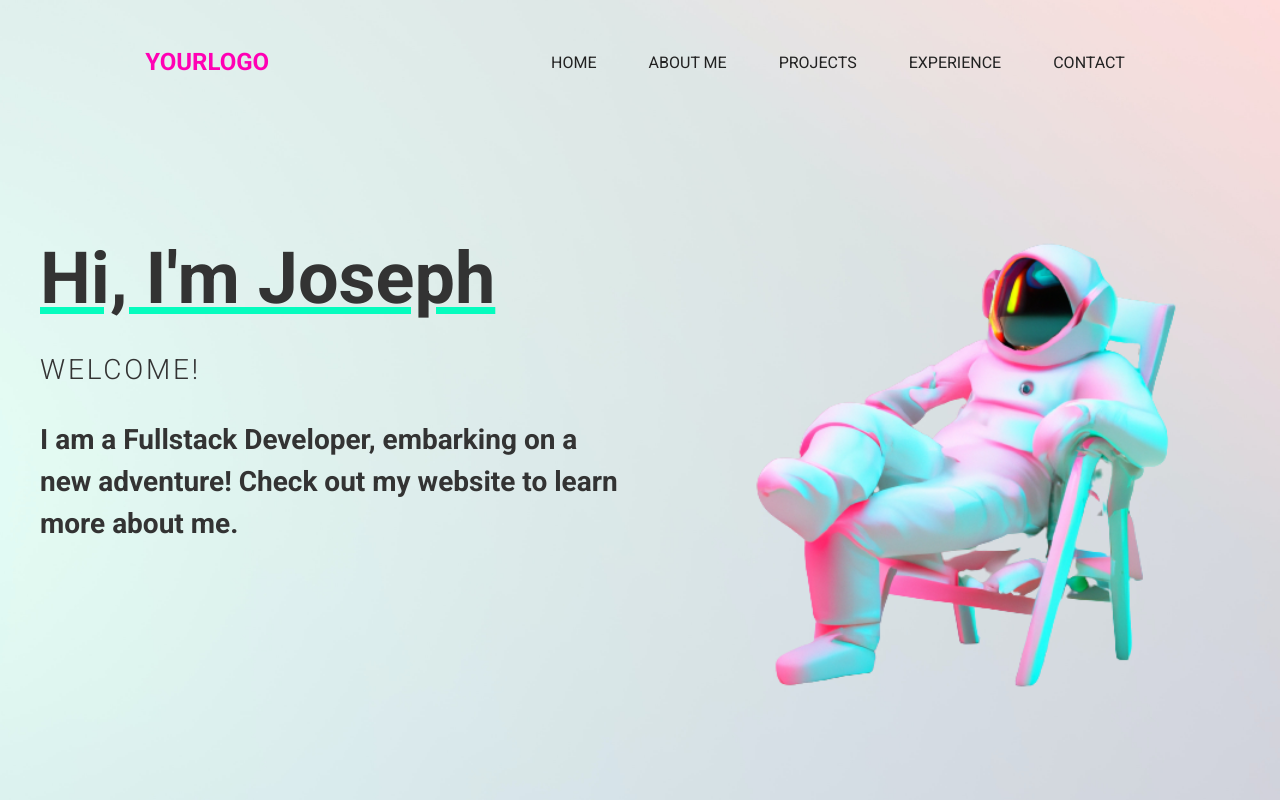
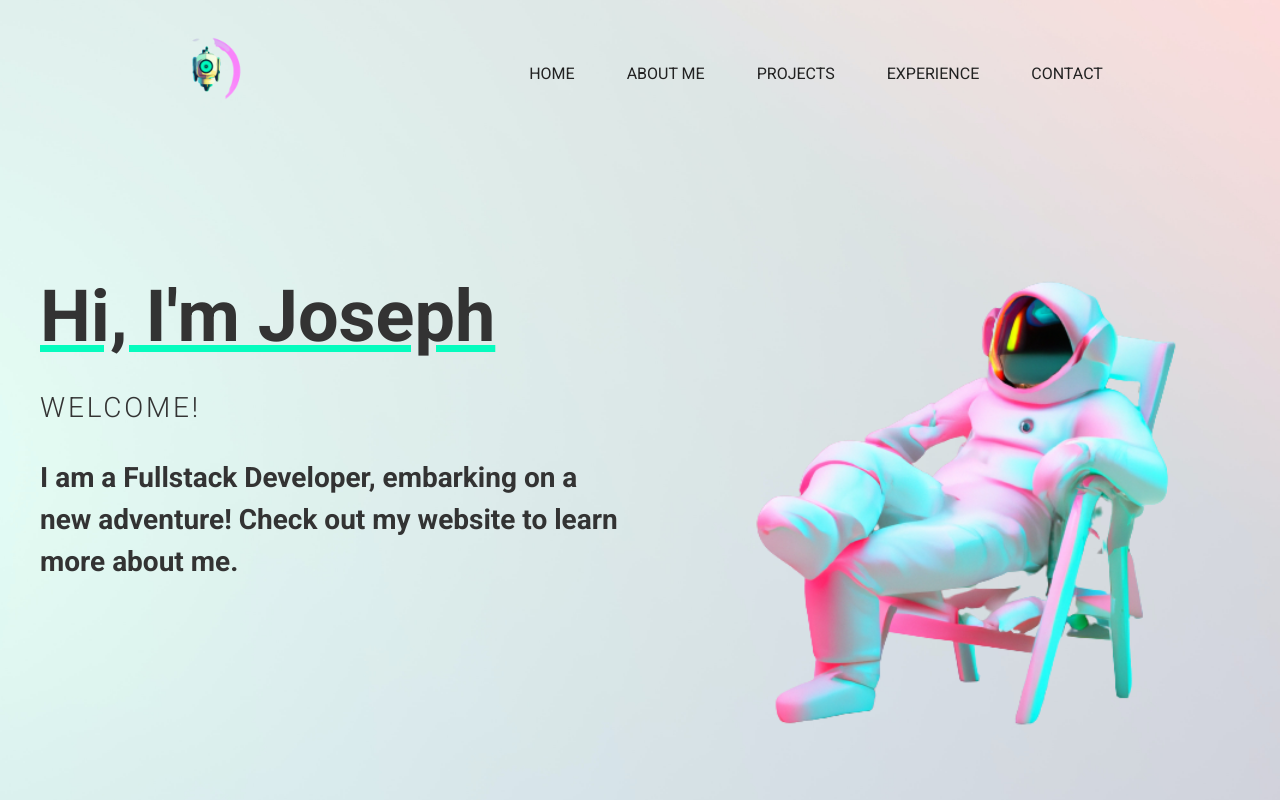
Before and after one commit to Jmix-Dev/Portfolio-2023, a React (Create React App) app: page / in a window 1280 px wide. Shown: the top 800 px of the page. Built offline with nearby package versions, Linux system fonts and the light colour scheme.

Commit message:
added header logo

```diff
--- a/src/components/Header/Header.css
+++ b/src/components/Header/Header.css
@@ -5,7 +5,7 @@
   padding: 2rem 1rem;
   background-color: #fff;
   background: transparent;
-
+  margin-top: -15px;
 }
 
 .header-inner {
@@ -19,34 +19,37 @@
   padding-right: 1.5rem;
   padding-top: 1rem;
   max-width: 1427px;
-
 }
 
 .header-logo {
   display: flex;
   align-items: center;
   margin-right: 15rem;
+}
 
+.header-logo img {
+  max-width: 80px;
+  max-height: 80px;
+  height: auto;
+  width: auto;
+  margin-top: -5px;
 }
 
 .header-logo a {
   font-size: 1.5rem;
   font-weight: bold;
-  color: rgba(255,0,180);
+  color: rgba(255, 0, 180);
   text-decoration: none;
   text-transform: uppercase;
-
 }
 
 .header-logo a:hover {
   color: rgb(0, 255, 188);
-
 }
 
 .header-menu {
   display: flex;
   align-items: center;
-
 }
 
 .header-menu ul {
@@ -54,12 +57,10 @@
   list-style: none;
   margin: 0;
   padding: 0;
-
 }
 
 .header-menu li {
   margin-left: 2rem;
-
 }
 
 .header-menu a {
@@ -70,13 +71,12 @@
   /* transition: color 0.3s ease; */
   text-transform: uppercase;
   padding: 0 10px;
-
 }
 
 a:after {
-  content:"";
+  content: "";
   position: absolute;
-  background-color: rgba(255,0,180);
+  background-color: rgba(255, 0, 180);
   height: 3px;
   bottom: -10px;
   width: 0;
@@ -85,8 +85,7 @@ a:after {
 }
 
 a:hover {
-    color: rgba(255,0,180);
-
+  color: rgba(255, 0, 180);
 }
 
 a:hover:after {
@@ -102,10 +101,8 @@ a:hover:after {
 @media screen and (max-width: 768px) {
   .header {
     padding: 1.5rem 1rem;
-
   }
   .header-menu li {
     margin-left: 1rem;
-
   }
 }
--- a/src/components/Header/Header.js
+++ b/src/components/Header/Header.js
@@ -1,12 +1,16 @@
 import React from "react";
 import "./Header.css";
+import logo from "../../images/logo1.png";
 
 const Header = () => {
   return (
     <header className="header">
       <div className="header-inner">
         <div className="header-logo">
-          <a href="/">YourLogo</a>
+          <a href="/">
+            <img src={logo} alt="YourLogo" />{" "}
+            {/* Step 3: Replace the "YourLogo" text with an image element */}
+          </a>
         </div>
         <nav className="header-menu">
           <ul>
```
Also changed, not shown: src/images/logo2.png (added). Lines whose indentation alone changed are shown as unchanged.
